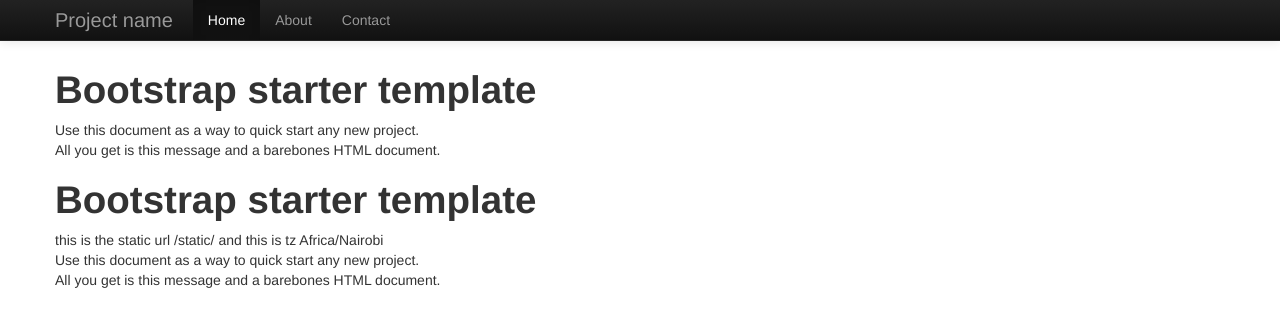
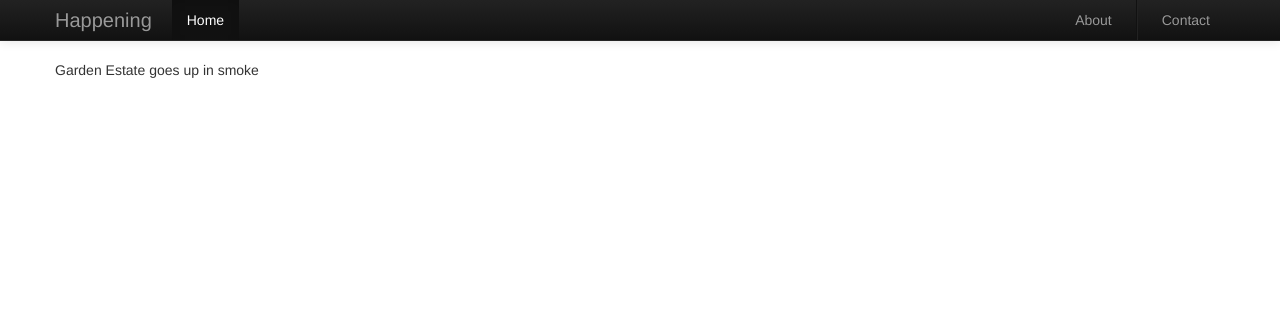
Before and after one commit to nickaigi/happening_backend, a Django app: page / in a window 1280 px wide. Shown: the top 327 px of the page. Run offline with Django 3.2, Linux system fonts and the light colour scheme; data comes from the database, SQL or seed files in the repository; some libraries are stand-ins or nearby versions.

Commit message:
set up bootstrap, show first news item

```diff
--- a/core/templates/home.html
+++ b/core/templates/home.html
@@ -1 +1,6 @@
 {% extends "base.html" %}
+{% block page-content %}
+    {% for n_item in news %}
+        {{ n_item.title }}
+    {% endfor %}
+{% endblock %}
--- a/core/views.py
+++ b/core/views.py
@@ -1,10 +1,11 @@
 # Create your views here.
 from django.shortcuts import render_to_response
 from django.template import RequestContext
-
+from core.models import News, Tag
 
 def home(request):
     """
     Home page for the happening app
     """
-    return render_to_response('home.html', {}, context_instance=RequestContext(request))
+    news = News.objects.filter(is_active=True)
+    return render_to_response('home.html', {'news': news}, context_instance=RequestContext(request))
--- a/happening_backend/templates/base.html
+++ b/happening_backend/templates/base.html
@@ -2,7 +2,7 @@
 <html lang="en">
   <head>
     <meta charset="utf-8">
-    <title>Bootstrap, from Twitter</title>
+    <title>{% block title %} Happening {% endblock %}</title>
     <meta name="viewport" content="width=device-width, initial-scale=1.0">
     <meta name="description" content="">
     <meta name="author" content="">
@@ -13,9 +13,10 @@
       body {
         padding-top: 60px; /* 60px to make the container go all the way to the bottom of the topbar */
       }
+
+    {% block css %}{% endblock %}
     </style>
     <link href="{{STATIC_URL}}css/bootstrap-responsive.css" rel="stylesheet">
-    {% block css %}{% endblock %}
 
     <!-- HTML5 shim, for IE6-8 support of HTML5 elements -->
     <!--[if lt IE 9]>
@@ -35,11 +36,14 @@
             <span class="icon-bar"></span>
             <span class="icon-bar"></span>
           </button>
-          <a class="brand" href="#">Project name</a>
+          <a class="brand" href="#">Happening</a>
           <div class="nav-collapse collapse">
             <ul class="nav">
               <li class="active"><a href="#">Home</a></li>
+            </ul>
+            <ul class="nav pull-right">
               <li><a href="#about">About</a></li>
+              <li class="divider-vertical"></li>
               <li><a href="#contact">Contact</a></li>
             </ul>
           </div><!--/.nav-collapse -->
@@ -50,36 +54,16 @@
     <div class="container">
       <div id="page-content">
           {% block page-content %}
-            <h1>Bootstrap starter template</h1>
-            <p>
-              Use this document as a way to quick start any new project.<br> All you get is this message and a barebones HTML document.
-            </p>
+
           {% endblock %}
           <div class="clearfix"></div>
       </div>
 
-      <h1>Bootstrap starter template</h1>
-      this is the static url {{STATIC_URL}} and this is tz {{TIME_ZONE}}
-      <p>Use this document as a way to quick start any new project.<br> All you get is this message and a barebones HTML document.</p>
-
-    </div> <!-- /container -->
-
     <!-- Le javascript
     ================================================== -->
     <!-- Placed at the end of the document so the pages load faster -->
-    <script src="{{STATIC_URL}}js/jquery.js"></script>
-    <script src="{{STATIC_URL}}js/bootstrap-transition.js"></script>
-    <script src="{{STATIC_URL}}js/bootstrap-alert.js"></script>
-    <script src="{{STATIC_URL}}js/bootstrap-modal.js"></script>
-    <script src="{{STATIC_URL}}js/bootstrap-dropdown.js"></script>
-    <script src="{{STATIC_URL}}js/bootstrap-scrollspy.js"></script>
-    <script src="{{STATIC_URL}}js/bootstrap-tab.js"></script>
-    <script src="{{STATIC_URL}}js/bootstrap-tooltip.js"></script>
-    <script src="{{STATIC_URL}}js/bootstrap-popover.js"></script>
-    <script src="{{STATIC_URL}}js/bootstrap-button.js"></script>
-    <script src="{{STATIC_URL}}js/bootstrap-collapse.js"></script>
-    <script src="{{STATIC_URL}}js/bootstrap-carousel.js"></script>
-    <script src="{{STATIC_URL}}js/bootstrap-typeahead.js"></script>
+    <script src="//ajax.googleapis.com/ajax/libs/jquery/1.9.1/jquery.min.js"></script>
+    <script src="{{STATIC_URL}}js/bootstrap.js"></script>
     {% block javascript %}{% endblock %}
 
   </body>
```
